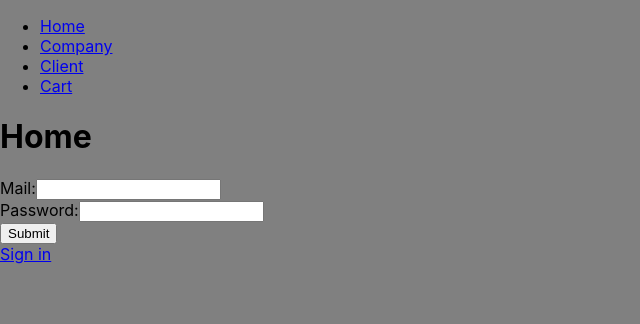
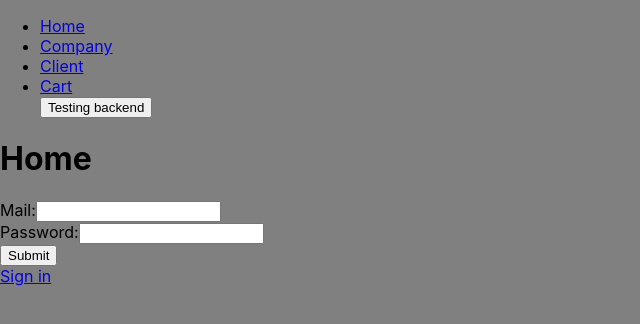
Before and after one commit to MathieuHP/Fash-, a React (Create React App) app in the folder frontend/: page / in a window 1280 px wide. Shown: the top 324 px of the page, without its empty margins (0-640 px from the left). Built offline with nearby package versions, Linux system fonts and the light colour scheme.

Commit message:
add package for session

```diff
--- a/frontend/src/pages/Nav.jsx
+++ b/frontend/src/pages/Nav.jsx
@@ -10,6 +10,18 @@ function Nav() {
      // STATE
 
      // FUNCTIONS
+
+    const testBack = () => {
+        const options = {
+            method: 'GET',
+        };
+        fetch(`http://127.0.0.1:5000/`, options)
+        .then((response) => {
+            response.text().then(function (text) {
+                console.log(text)
+            });
+        })
+    }
 
     return (
         <NavDiv>
@@ -34,6 +46,7 @@ function Nav() {
                         Cart
                     </Link>
                 </li>
+                <button onClick={testBack}>Testing backend</button>
            </ul>
         </NavDiv>
     );
```
Also changed, not shown: 1 other file (tests, documents, lock files or other folders).
